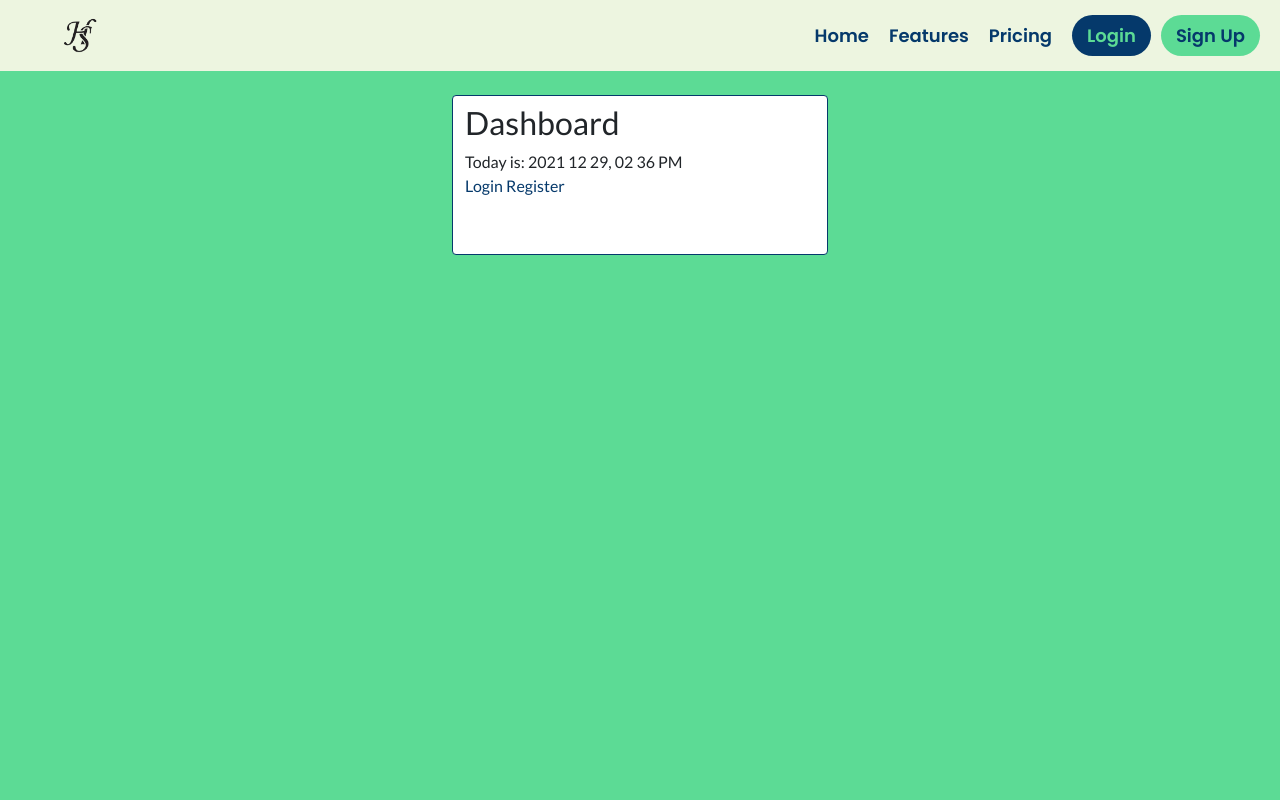
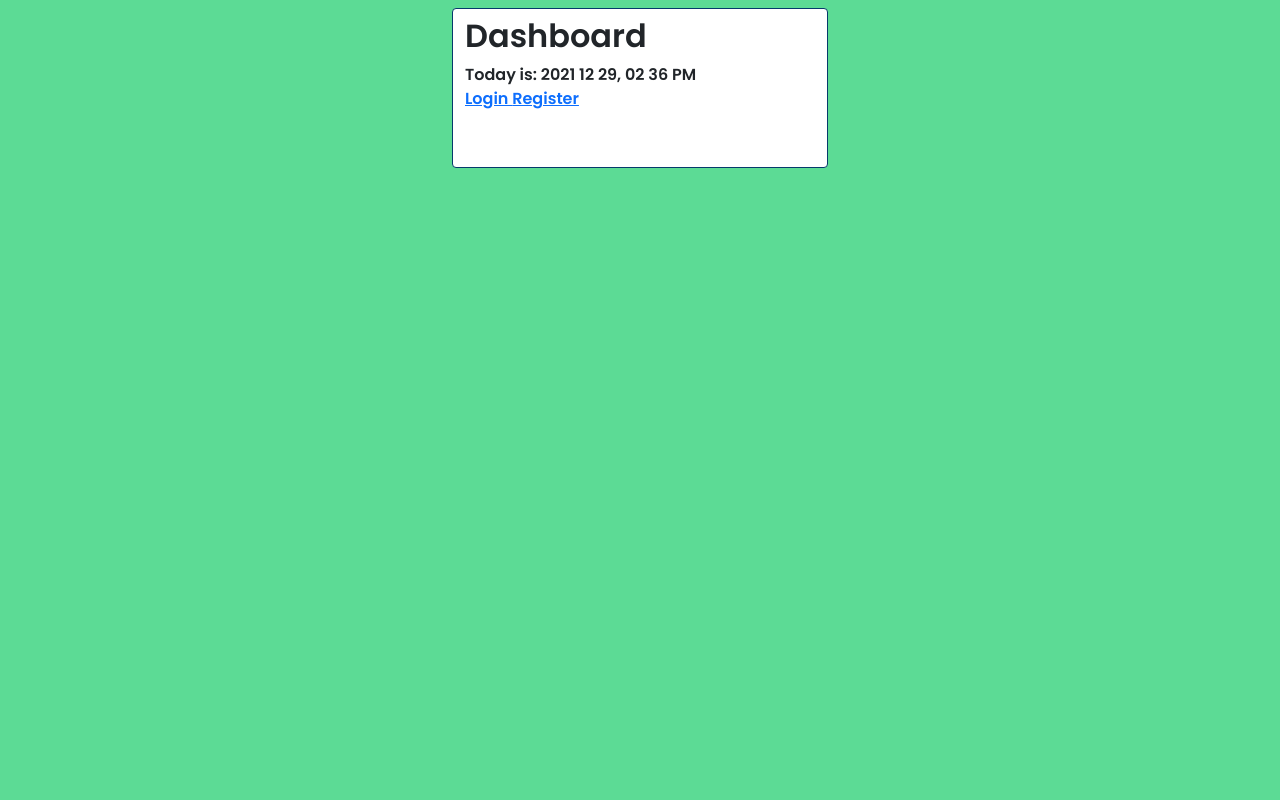
Before and after one commit to huzai4a/PHP-Login-System, a PHP site: page / in a window 1280 px wide. Run offline with PHP 8.4, Linux system fonts and the light colour scheme; some libraries are stand-ins or nearby versions.

Commit message:
finalized styling

```diff
--- a/assets/css/style.css
+++ b/assets/css/style.css
@@ -1,183 +1,10 @@
 /*importing fonts*/
 @import url('https://fonts.googleapis.com/css2?family=Lato&family=Poppins:wght@600&display=swap');
 
-/*navbar start*/
-*{
-    box-sizing: border-box;
-    margin: 0;
-    padding: 0;
-}
 body{
     background-color: #5CDB95;
-    font-family: 'Lato', sans-serif;
+    font-family: 'Poppins', sans-serif;
 }
-input{
-  border: none;
-  box-shadow: none !important;
-}
-nav{
-    font-family: 'Poppins', sans-serif;
-    padding: 0px 20px;
-    background: #edf5e0;
-}
-ul{
-    list-style-type: none;
-}
-a{
-    color: #05396b;
-    text-decoration: none;
-}
-a:hover{
-    color: #001e3b;
-    text-decoration: none;
-}
-.menu li{
-    font-size: 18px;
-    padding: 15px 5px;
-}
-.menu li a{
-    display: block;
-}
-.logo{
-
-}
-.button.secondary{
-    border-bottom: 1px #05396b solid;
-}
-
-
-
-
-/*mobile menu*/
-
-.menu{
-    display: flex;
-    flex-wrap: wrap;
-    justify-content: space-between;
-    align-items: center;
-}
-.toggle{
-  order: 1;
-}
-.item.button{
-  order: 2;
-}
-.item{
-  width: 100%;
-  text-align: center;
-  order: 3;
-  display: none;
-}
-.item.active{
-  display: block;
-}
-.toggle{
-  cursor: pointer;
-}
-.bars{
-  background: #05396b;
-  display: inline-block;
-  height: 2px;
-  position: relative;
-  width: 18px;
-  top: -5px;
-}
-.bars::before,.bars::after{
-  background: #05396b;
-  content: "";
-  display: inline-block;
-  height: 2px;
-  position: absolute;
-  width: 18px;
-}
-.bars::before{
-  top: 5px;
-}
-.bars::after{
-  top: -5px;
-}
-
-
-
-
-
-
-/*tablet menu*/
-
-@media all and (min-width: 768px){
-  .menu{
-    justify-content: center;
-  }
-  .logo{
-    flex: 1;
-  }
-  .item.button{
-    width: auto;
-    order: 1;
-    display: block;
-  }
-  .toggle{
-    order: 2;
-  }
-  .button.secondary{
-    border: 0;
-  }
-  .button a{
-    text-decoration: none;
-    padding: 7px 15px;
-    background: #05396b;
-    color: #5CDB95;
-    border-radius: 50em;
-  }
-  .button.secondary a{
-    background: #5CDB95;
-    color: #05396b;
-  }
-  .button a:hover{
-    transition: all .25s;
-  }
-  .button:not(.secondary) a:hover{
-    background: #5CDB95;
-    color: #05396b;
-  }
-  .button.secondary a:hover{
-    background: #05396b;
-    color: #5CDB95;
-  }
-}
-
-
-
-
-
-/*desktop menu*/
-
-@media all and (min-width: 968px){
-  .item{
-    display: block;
-    width: auto;
-    order: 1;
-  }
-  .toggle{
-    display: none;
-  }
-  .logo{
-    order: 0;
-  }
-  .button{
-    order: 2;
-  }
-  .menu li{
-    padding: 15px 10px;
-  }
-  .menu li.button{
-    padding-right: 0;
-  }
-  nav{
-    padding: 0px 20px;
-  }
-}
-/*navbar end*/
 
 /*login and register button*/
 .log-reg-btn{
--- a/inc/footer.php
+++ b/inc/footer.php
@@ -10,26 +10,6 @@
 
 <!-- link to css sheet -->
 <link href="assets/css/style.css" rel="stylesheet" type="text/css" />
-
-<!-- for navbar toggling -->
-<script>
-
-	$(function() {
-
-	    $(".toggle").on("click", function() {
-
-	        if($(".item").hasClass("active")) {
-	            $(".item").removeClass("active");
-	        }
-	        else{
-	            $(".item").addClass("active");
-	        }
-
-	    })
-
-	});
-
-</script>
 
 <!-- for show password toggling -->
 <script>
--- a/index.php
+++ b/index.php
@@ -13,19 +13,6 @@
     <title>Home page</title>
   </head>
     <body>
-
-    <!-- navbar -->
-    <nav>
-        <ul class="menu">
-            <li class="logo"><a href="/PHP-Login-System/index.php"><img src="/PHP-Login-System/img/brand.png" alt="..." style="width:2em; height:2em;"></a></li>
-            <li class="item"><a href="/PHP-Login-System/index.php">Home</a></li>
-            <li class="item"><a href="#">Features</a></li>
-            <li class="item"><a href="#">Pricing</a></li>
-            <li class="item button"><a href="/PHP-Login-System/login.php">Login</a></li>
-            <li class="item button secondary"><a href="/PHP-Login-System/register.php">Sign Up</a></li>
-            <li class="toggle"><span class="bars"></span></li>
-        </ul>
-    </nav>
 
 <!-- Card -->
 <div class="container-fluid pt-2 mb-3" style="width: 25em;">
```
